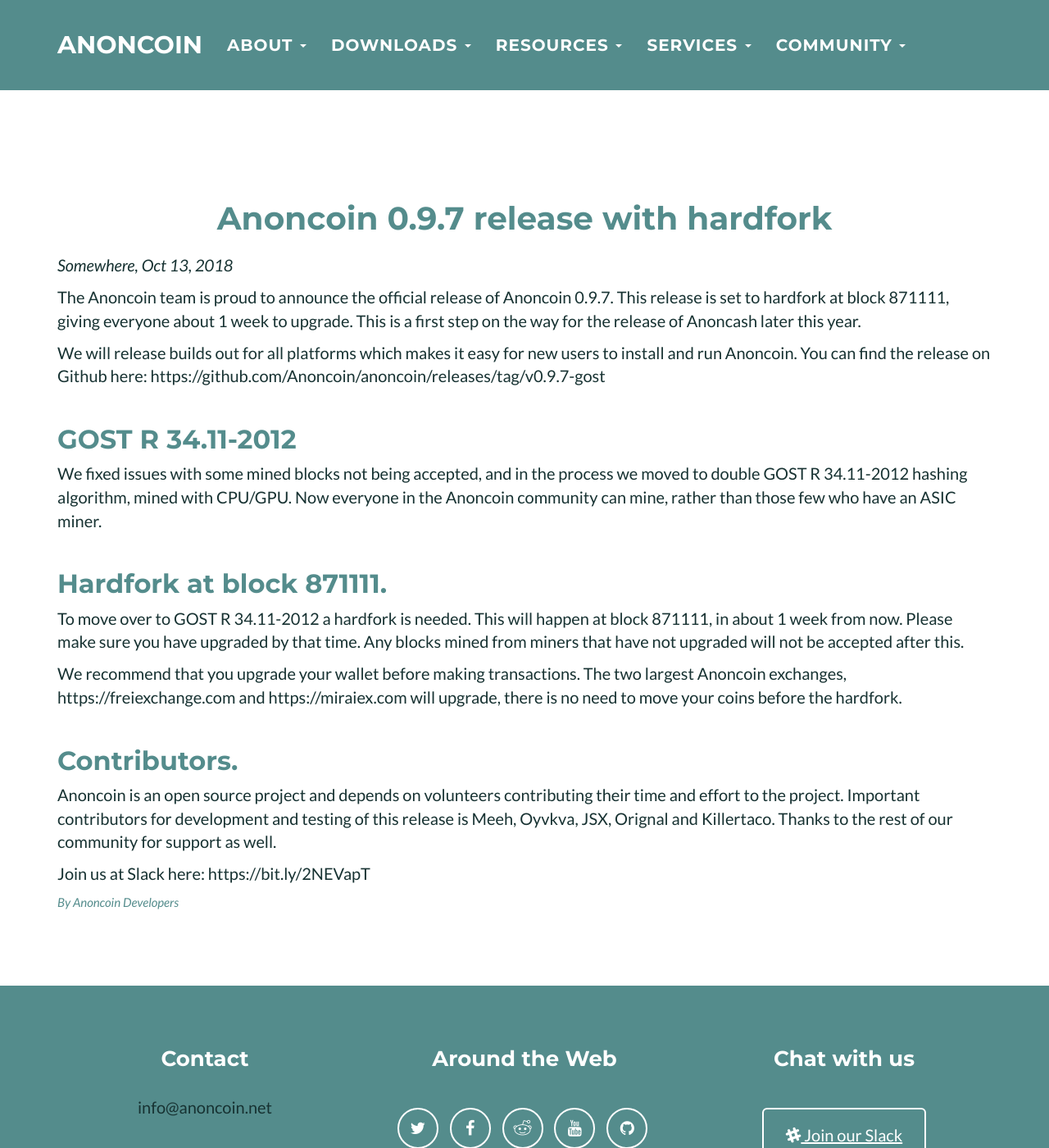
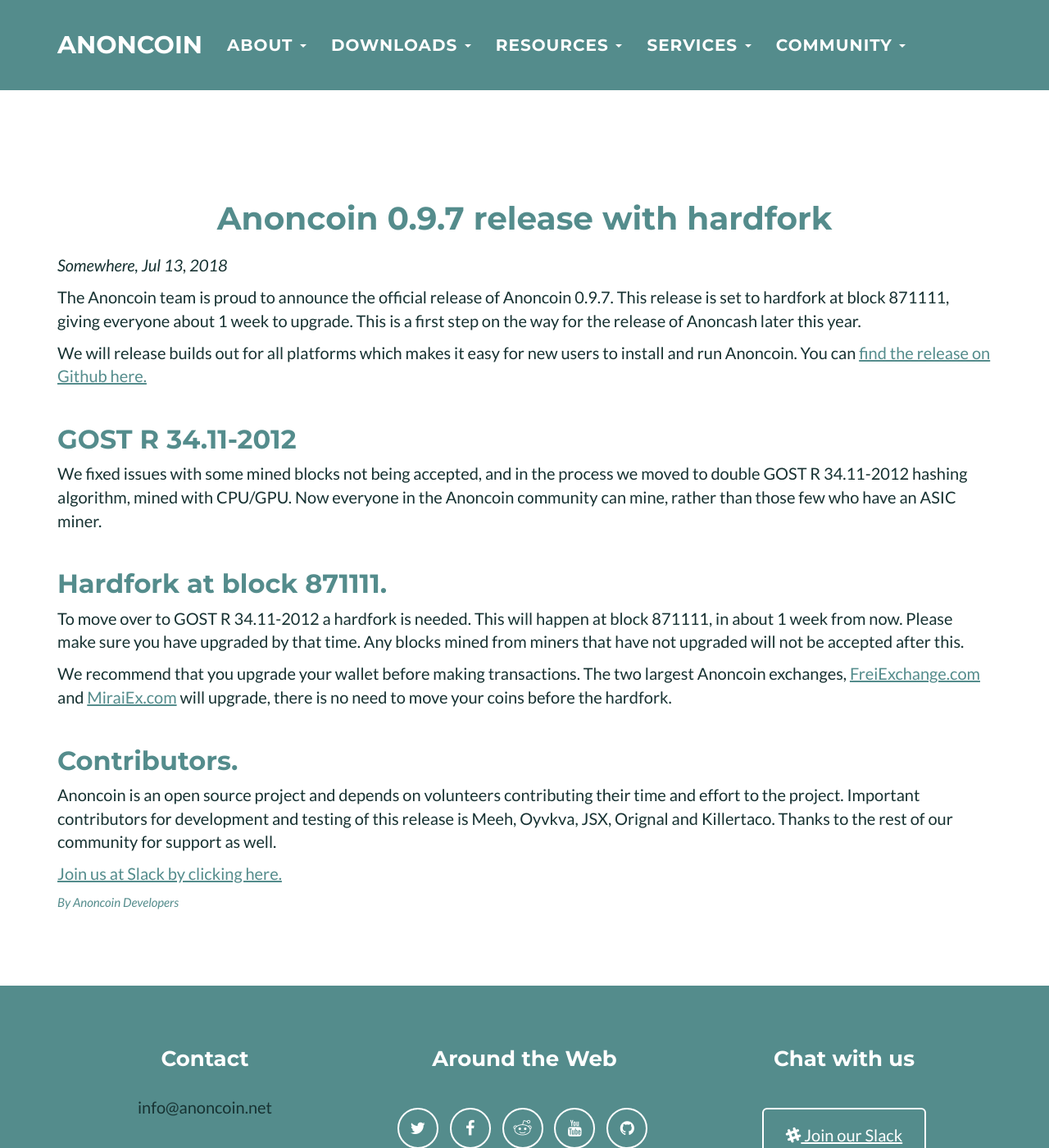
Before and after one commit to Anoncoin/anoncoin-website, a Jekyll site: the page built from _posts/2018-07-13-Anoncoin-0_9_7.md, in a window 1280 px wide and 1400 px high. Shown: the whole window at 82% size. Built offline with Jekyll 4.4.1, drawn with Linux system fonts in a browser that asks for light colours; part of the change alters nothing that is shown.

Commit message:
Update blog post

```diff
--- a/_posts/2018-07-13-Anoncoin-0_9_7.md
+++ b/_posts/2018-07-13-Anoncoin-0_9_7.md
@@ -1,13 +1,13 @@
 ---
 layout: blog
 title:  "Anoncoin 0.9.7 release with hardfork"
-date:   2018-10-13 13:14:35 +0200
+date:   2018-07-13 13:14:35 +0200
 categories: update
 ---
 
 The Anoncoin team is proud to announce the official release of Anoncoin 0.9.7. This release is set to hardfork at block 871111, giving everyone about 1 week to upgrade. This is a first step on the way for the release of Anoncash later this year.
 
-We will release builds out for all platforms which makes it easy for new users to install and run Anoncoin. You can find the release on Github here: https://github.com/Anoncoin/anoncoin/releases/tag/v0.9.7-gost
+We will release builds out for all platforms which makes it easy for new users to install and run Anoncoin. You can [find the release on Github here.](https://github.com/Anoncoin/anoncoin/releases/tag/v0.9.7-gost)
 
 
 ## GOST R 34.11-2012
@@ -16,9 +16,9 @@ We fixed issues with some mined blocks not being accepted, and in the process we
 ## Hardfork at block 871111.
 To move over to GOST R 34.11-2012 a hardfork is needed. This will happen at block 871111, in about 1 week from now. Please make sure you have upgraded by that time. Any blocks mined from miners that have not upgraded will not be accepted after this.
 
-We recommend that you upgrade your wallet before making transactions. The two largest Anoncoin exchanges, https://freiexchange.com and https://miraiex.com will upgrade, there is no need to move your coins before the hardfork.
+We recommend that you upgrade your wallet before making transactions. The two largest Anoncoin exchanges, [FreiExchange.com](https://freiexchange.com) and [MiraiEx.com](https://miraiex.com) will upgrade, there is no need to move your coins before the hardfork.
 
 ## Contributors.
 Anoncoin is an open source project and depends on volunteers contributing their time and effort to the project. Important contributors for development and testing of this release is Meeh, Oyvkva, JSX, Orignal and Killertaco. Thanks to the rest of our community for support as well.
 
-Join us at Slack here: https://bit.ly/2NEVapT
+[Join us at Slack by clicking here.](https://bit.ly/2NEVapT)
```
